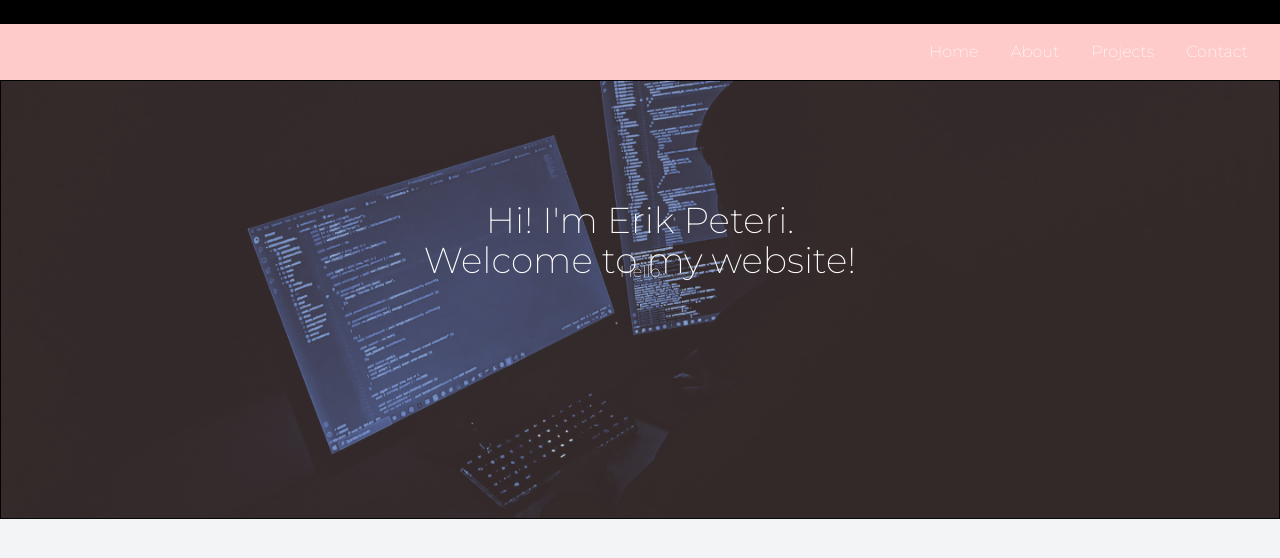
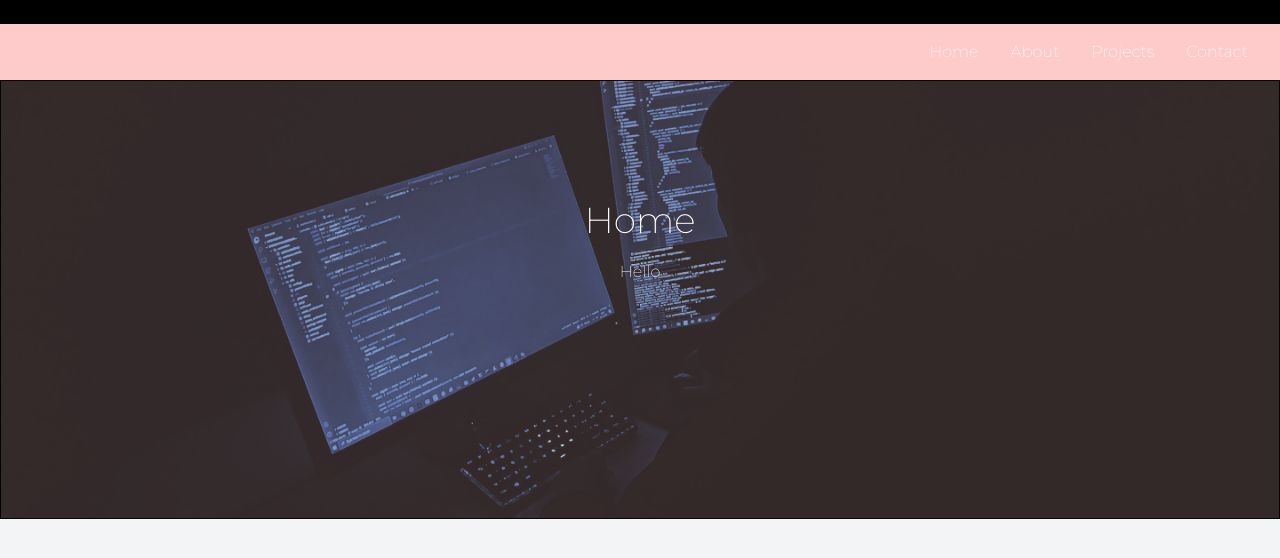
Before and after one commit to LerkkaP/Personal-portfolio, a React (Vite) app: page / in a window 1280 px wide. Shown: the top 558 px of the page. Built offline with nearby package versions, Linux system fonts and the light colour scheme; the HTML template or start-up script is replaced by a standard one.

Commit message:
remove writing effect from home page

```diff
--- a/src/pages/Home.tsx
+++ b/src/pages/Home.tsx
@@ -1,51 +1,8 @@
-import { motion, useMotionValue, useTransform, animate } from "framer-motion";
-import { useEffect } from "react";
-
 const Home = () => {
-  const baseText: string = "Hi! I'm Erik Peteri.";
-  const secondText: string = "Welcome to my website!";
-  const countBase = useMotionValue(0);
-  const countSecond = useMotionValue(0);
-
-  const roundedBase = useTransform(countBase, (latest) => Math.round(latest));
-  const roundedSecond = useTransform(countSecond, (latest) =>
-    Math.round(latest)
-  );
-
-  const displayText = useTransform(roundedBase, (latest) =>
-    baseText.slice(0, latest)
-  );
-
-  const displayTextTwo = useTransform(roundedSecond, (latest) =>
-    secondText.slice(0, latest)
-  );
-
-  useEffect(() => {
-    const controlsBase = animate(countBase, baseText.length, {
-      type: "tween",
-      duration: 3,
-      ease: "easeInOut",
-    }).then(() => {
-      animate(countSecond, secondText.length, {
-        type: "tween",
-        duration: 3,
-        ease: "easeInOut",
-      });
-    });
-
-    return () => {
-      controlsBase.stop();
-      controlsBase.then((promise) => promise.stop());
-    };
-  }, []);
 
   return (
-    <div className="h-screen flex items-center justify-center text-white">
-      <span className="absolute top-1/4 text-4xl">
-        <motion.span>{displayText}</motion.span>
-        <br />
-        <motion.span>{displayTextTwo}</motion.span>
-      </span>
+    <div className=" h-screen flex items-center justify-center text-white">
+      <div className="absolute top-1/4 text-4xl">Home</div>
     </div>
   );
 };
```
